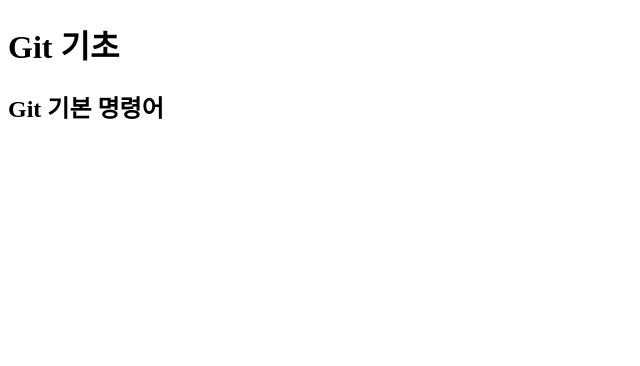
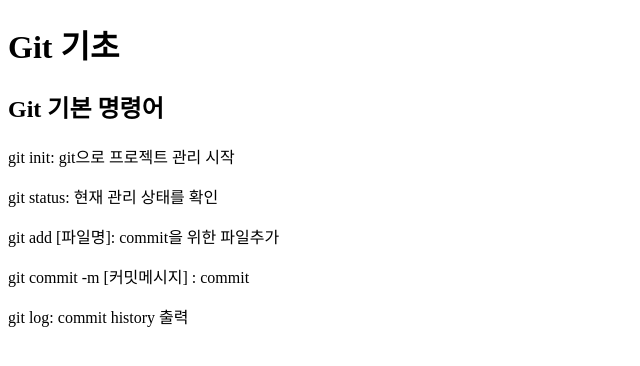
Before and after one commit to pillarorigin/git_basic, a plain HTML site: page index.html in a window 1280 px wide. Shown: the whole page, without its empty margins (0-640 px from the left). Drawn offline with Linux system fonts and the light colour scheme.

Commit message:
git 기초 명령어 추가

```diff
--- a/index.html
+++ b/index.html
@@ -11,5 +11,10 @@
 <body>
     <h1> Git 기초</h1>
     <h2> Git 기본 명령어 </h2>
+    <p>git init: git으로 프로젝트 관리 시작</p>
+    <p>git status: 현재 관리 상태를 확인</p>
+    <p>git add [파일명]: commit을 위한 파일추가</p>
+    <p>git commit -m [커밋메시지] : commit</p>
+    <p>git log: commit history 출력</p>
 </body>
 </html>
```
